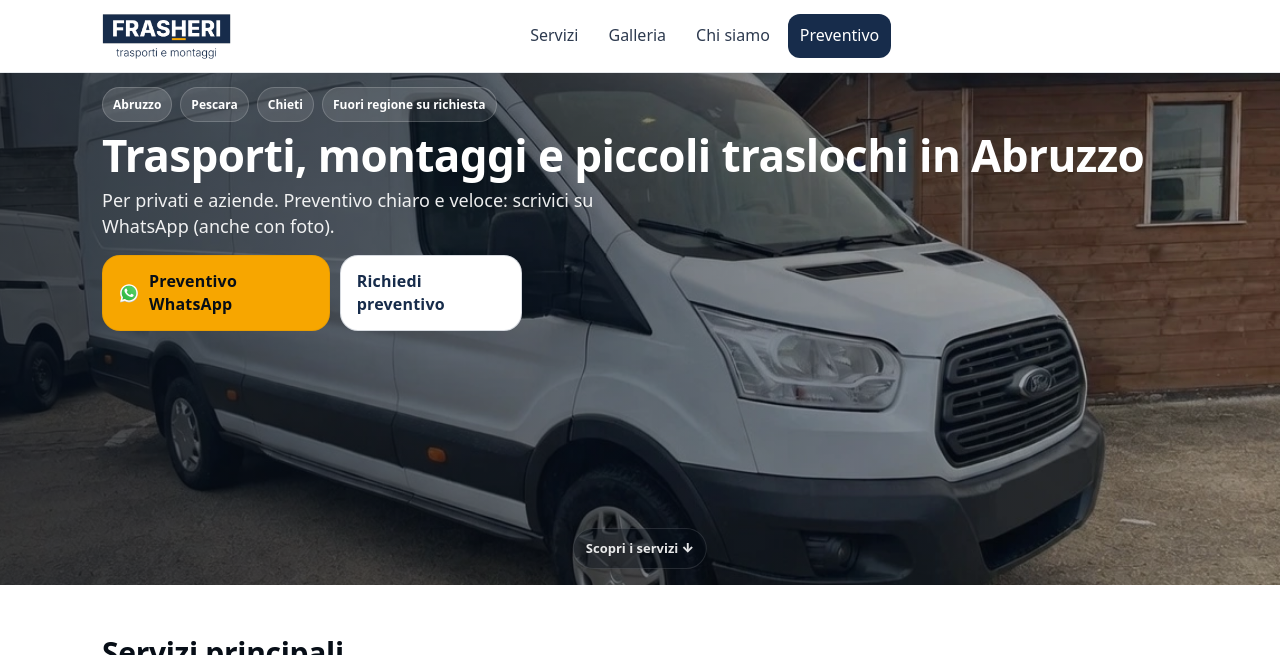
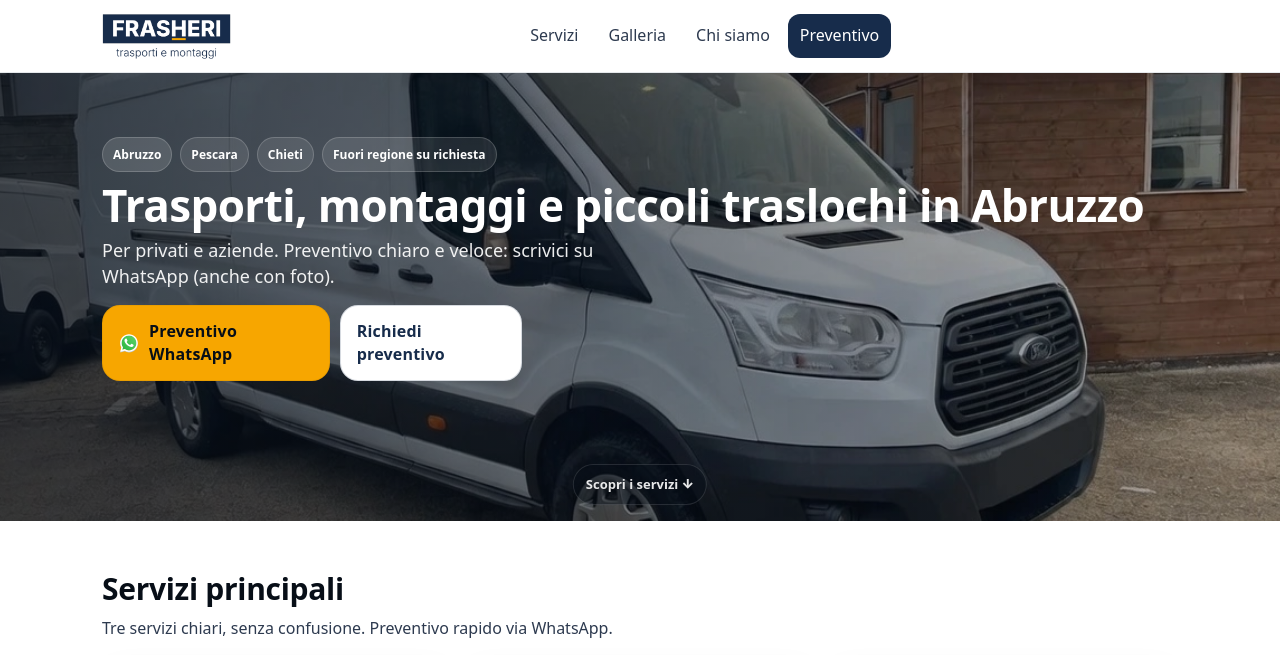
Before and after one commit to frasheritm/frasheri, a plain HTML site: page index.html in a window 1280 px wide. Shown: the top 655 px of the page. Drawn offline with Linux system fonts and the light colour scheme.

Commit message:
Update styles.css

```diff
--- a/assets/css/styles.css
+++ b/assets/css/styles.css
@@ -485,8 +485,8 @@ body.no-scroll{
   .mobile-menu{ display:none; }
 
   .hero{
-    min-height: 64vh;
-    align-items: flex-start; /* desktop come prima */
+    min-height: 56vh;
+    align-items: center; /* desktop come prima */
     padding-bottom: 90px;
   }
   .hero__cta{ flex-direction: row; align-items:center; }
```
